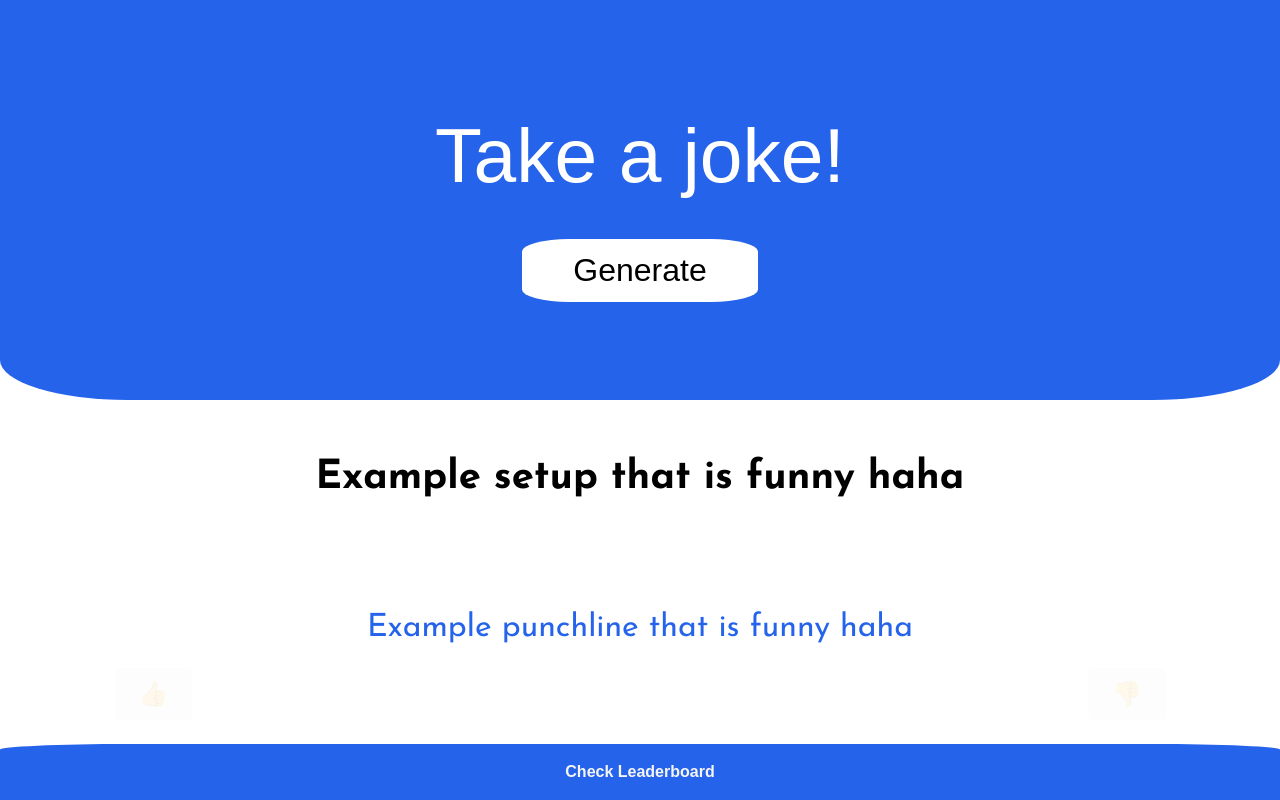
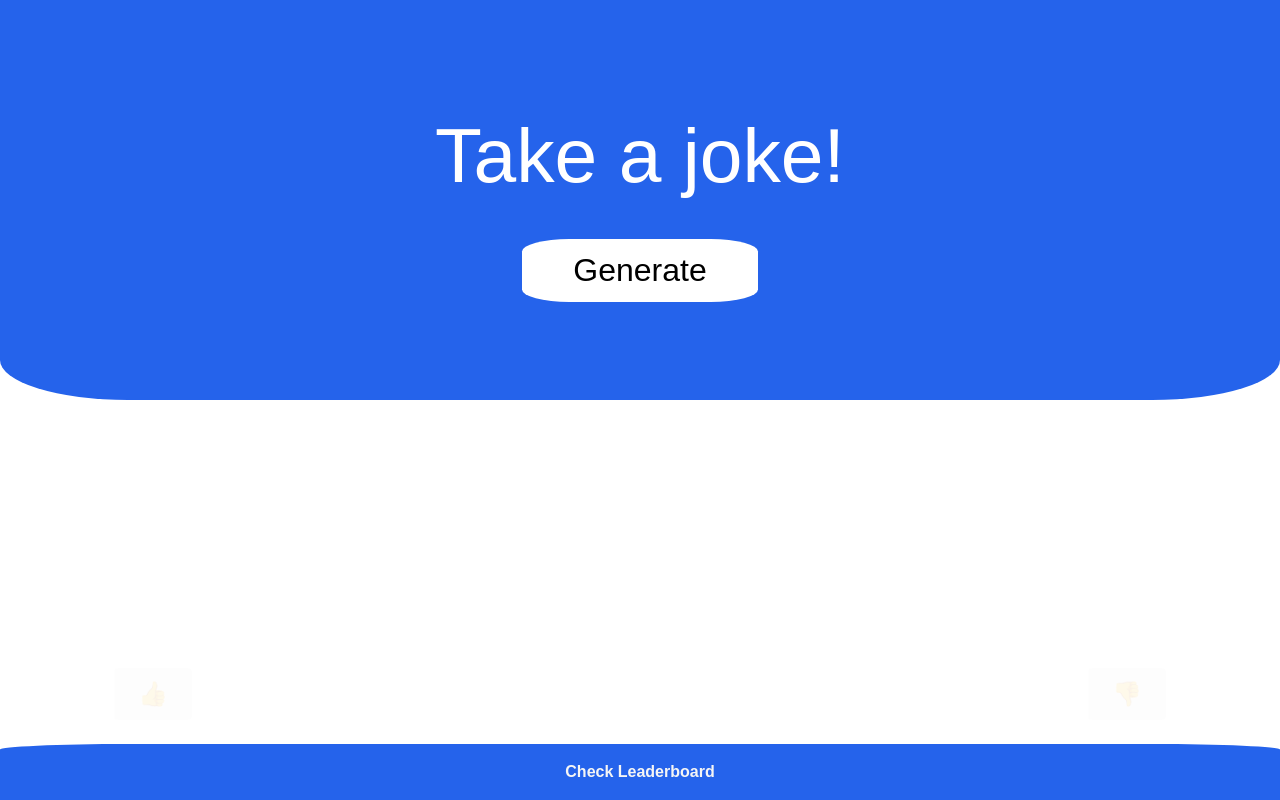
Before and after one commit to KKondor/2025-pfmtan-mini-project, a Flask app: page / in a window 1280 px wide. Run offline with Flask 3, Linux system fonts and the light colour scheme; some web fonts are replaced.

Commit message:
refactor: removed placeholder text

```diff
--- a/project/templates/main-page.html
+++ b/project/templates/main-page.html
@@ -23,11 +23,11 @@
             <!--Ide fognak kerülni a viccek amikor meghívjuk őket backendről-->
             <div class="text-block">
                 <!--Ide jön a backendről a setup rész-->
-                <p class="joke-setup" id="setup">Example setup that is funny haha</p>
+                <p class="joke-setup" id="setup"></p>
             </div>
             <div class="text-block">
                 <!--Ide jön a backendről a punchline rész-->
-                <p class="joke-punchline" id="punchline">Example punchline that is funny haha</p>
+                <p class="joke-punchline" id="punchline"></p>
                 <!--Ezeket majd javascriptben be kelessz kapcsolni amikor kap az oldal egy viccet-->
                 <!--a data rating változik amikor megnyomod a gombot. Ha like akkor 1 és amikor dislikot nyomsz akkor -2 pontot vesz el a backendből
                 és ugyanúgy visszafele. Ha 0 akkor 1/-1 a backendre a joke rating-->
```
Also changed, not shown: project/templates/leaderboard-page.html (+0 -12 lines).
